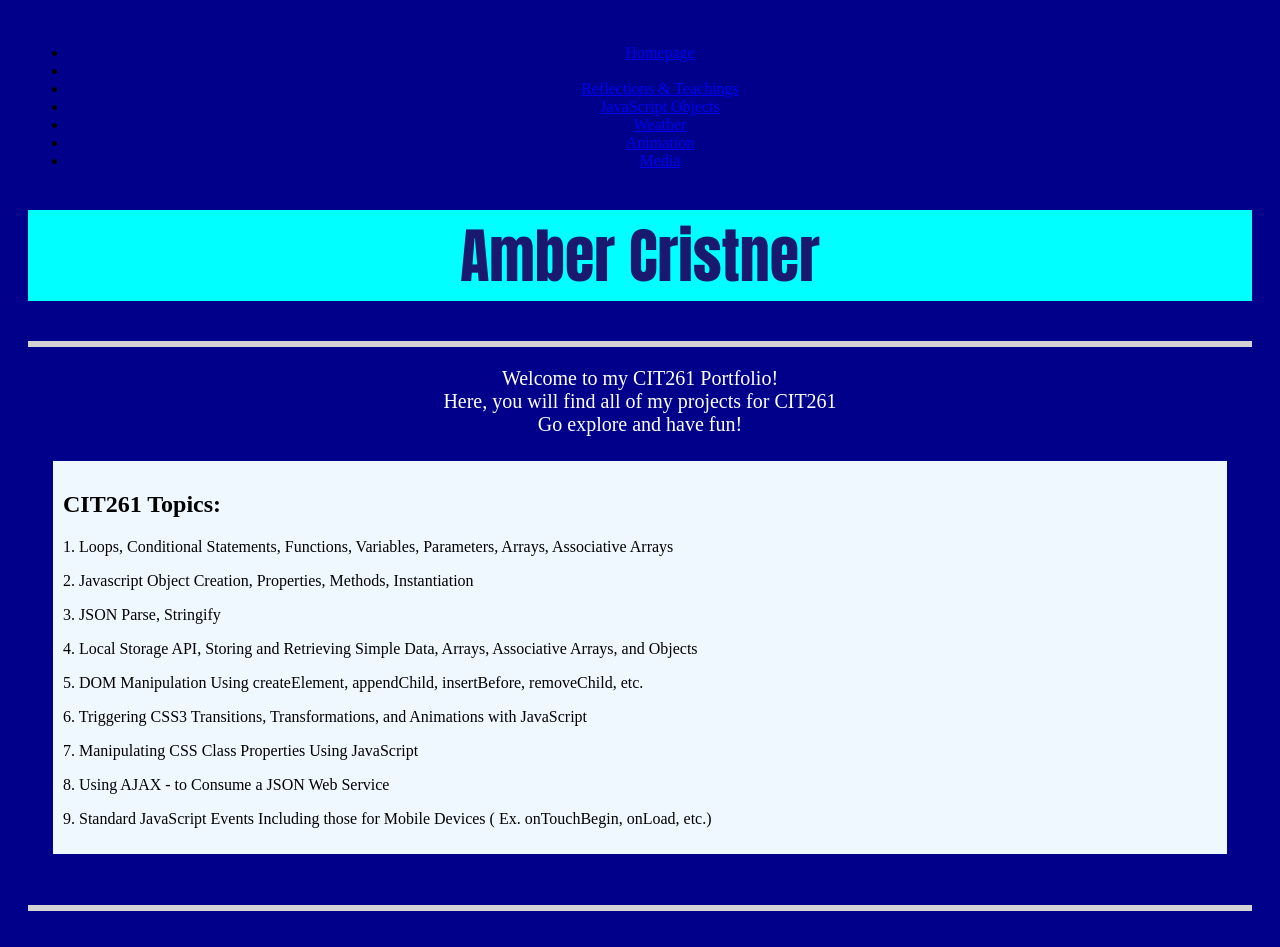
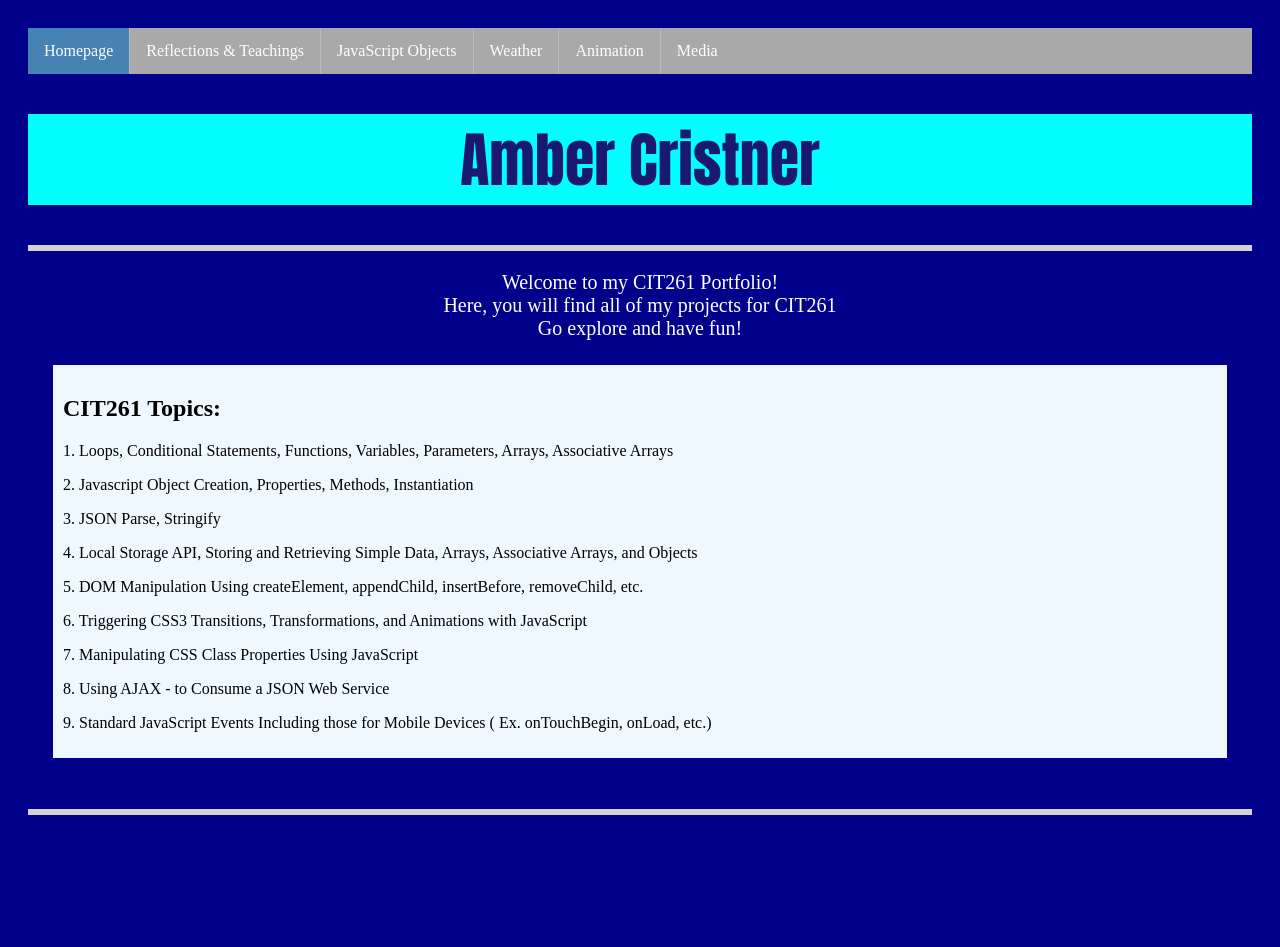
Before and after one commit to ambac13/ambac13.github.io, a plain HTML site: page index.html in a window 1280 px wide. After the commit the page ends 851 px from the top, so only its background shows below. Drawn offline with Linux system fonts and the light colour scheme.

Commit message:
Update Background.css

```diff
--- a/Background.css
+++ b/Background.css
@@ -51,11 +51,35 @@ hr {
 border: solid lightgrey;
 }
 
-footer {
-color: lightgrey;
-text-align: center;
+ul {
+    list-style-type: none;
+    margin: 0;
+    padding: 0;
+    overflow: hidden;
+    background-color: darkgrey;
 }
 
 li {
- text-align:center;
+    float: left;
+    border-right: 1px solid #bbb;
 }
+
+li:last-child {
+    border-right: none;
+}
+
+li a {
+    display: block;
+    color: white;
+    text-align: center;
+    padding: 14px 16px;
+    text-decoration: none;
+}
+
+li a:hover:not(.active) {
+    background-color: lightslategray;
+}
+
+.active {
+    background-color: steelblue;
+}
```
